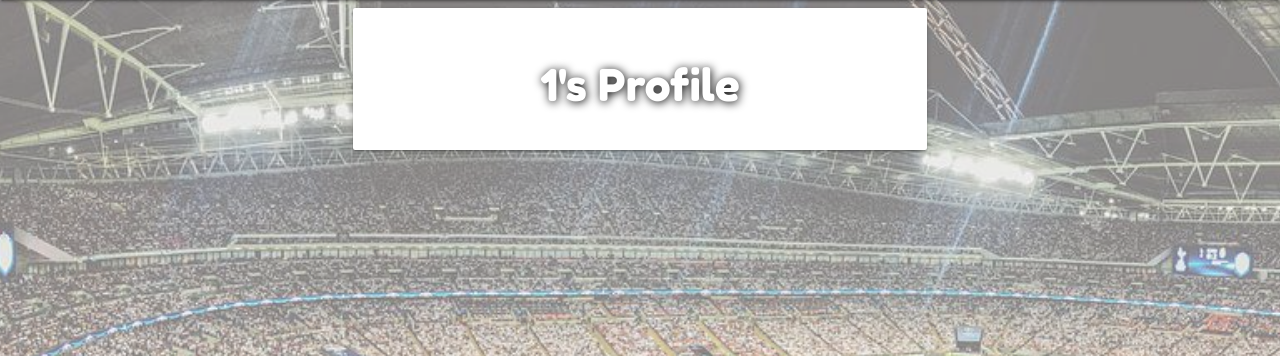
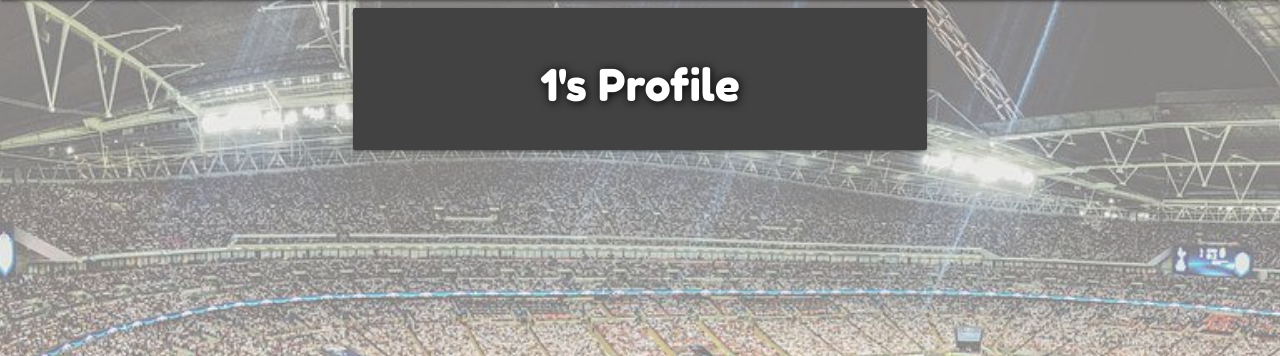
Before and after one commit to JackDilger/wescout-milestone-3, a Flask app: page /profile/1 in a window 1280 px wide. Shown: the part 64-420 px from the top of the page. Run offline with Flask 2, Linux system fonts and the light colour scheme; the visitor is signed in with stand-in values (Sample User, id 1); some libraries are stand-ins or nearby versions.

Commit message:
Change card panel color and text on profile.html

```diff
--- a/wescout/templates/profile.html
+++ b/wescout/templates/profile.html
@@ -3,8 +3,8 @@
 
     <div class="row">
         <div class="col s12 m8 offset-m2">
-            <div class="card-panel">
-                <h3 class="center-align">
+            <div class="card-panel grey darken-3">
+                <h3 class="center-align white-text">
                     {{ username }}'s Profile
                 </h3>
             </div>
```
